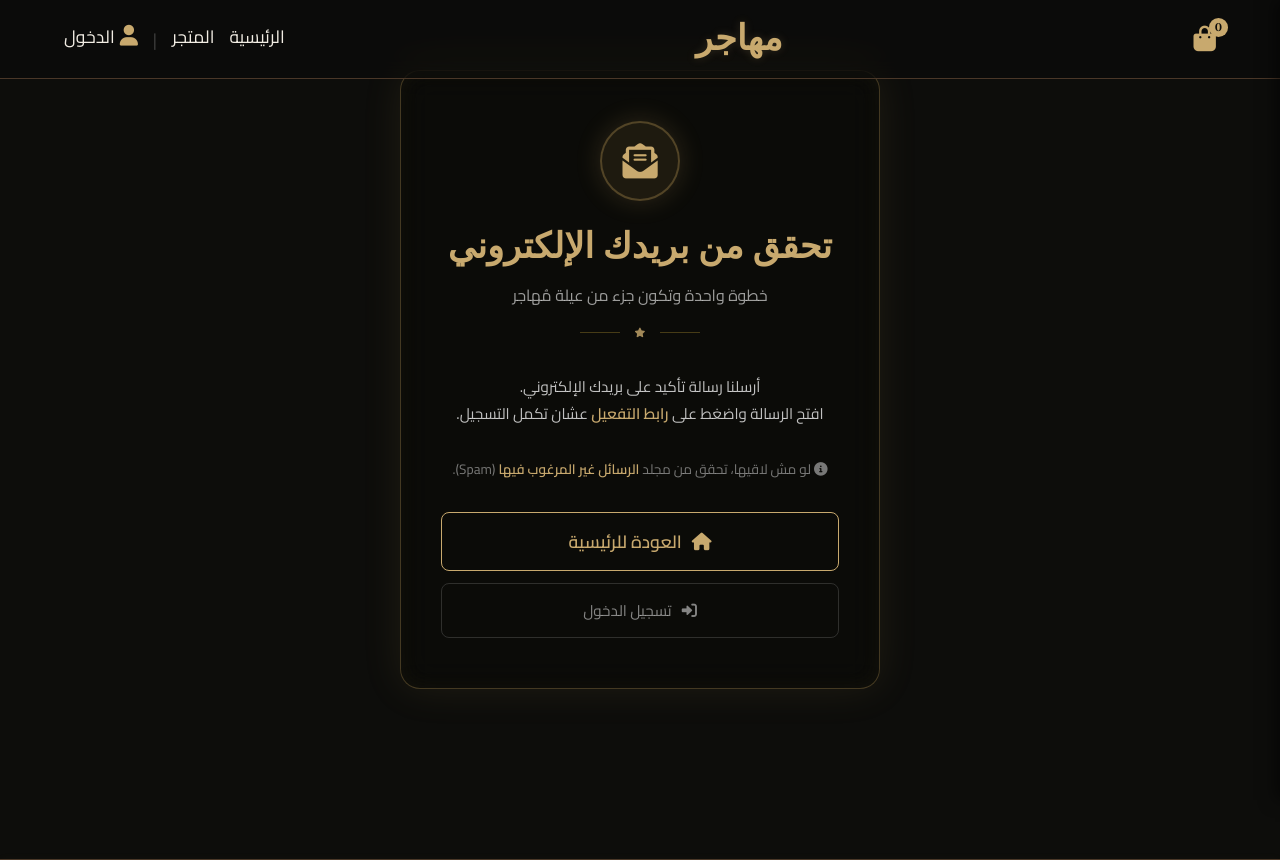
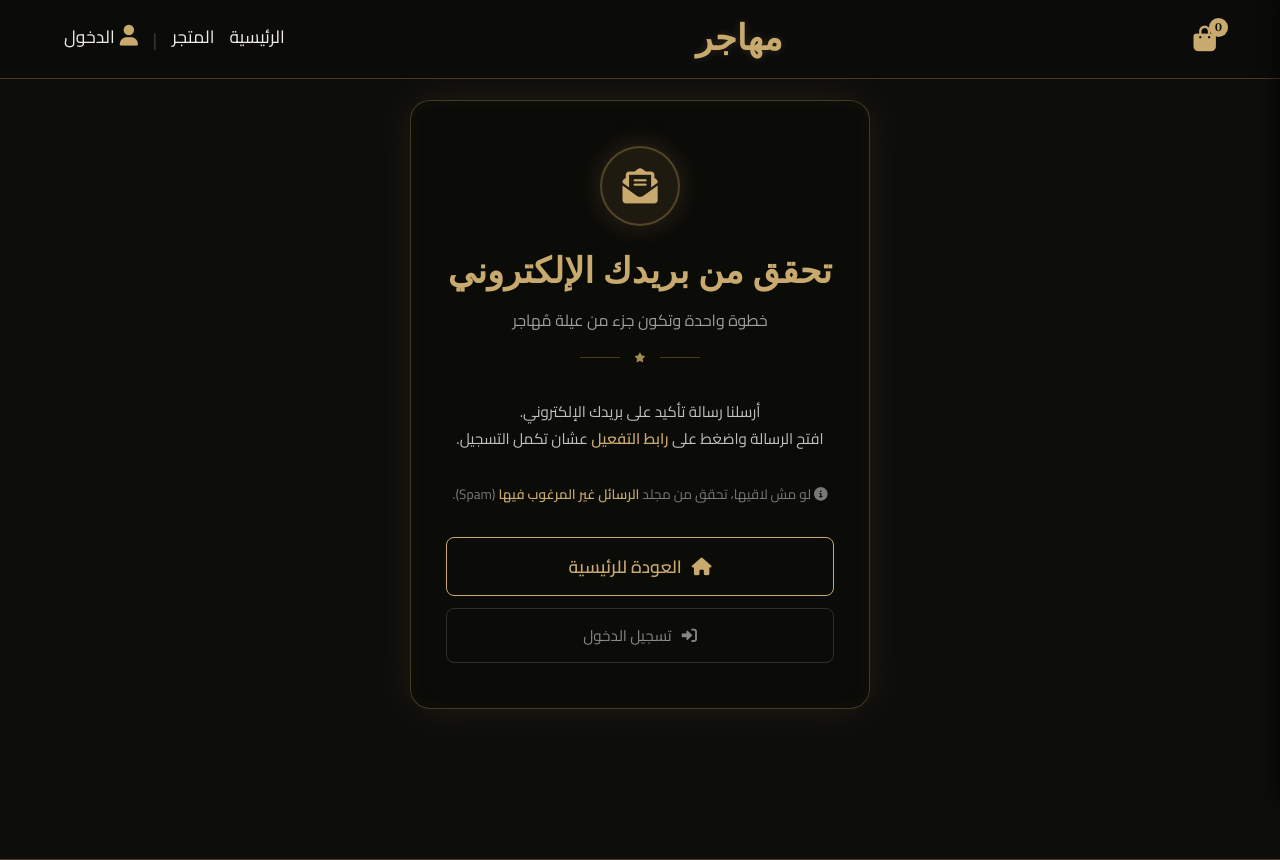
Before and after one commit to engziad05/mohager-store, a Django app: template templates/account/verification_sent.html in a window 1280 px wide. Shown: the top 860 px of the page. Run offline with Django 5.2, Linux system fonts and the light colour scheme; the template is opened without the code that fills it, so the values that code supplies are empty; some libraries are stand-ins or nearby versions; some web fonts are replaced; grey boxes are pictures that could not be loaded.

Commit message:
style: center verification page properly with better spacing

```diff
--- a/templates/account/verification_sent.html
+++ b/templates/account/verification_sent.html
@@ -6,14 +6,14 @@
 {% block content %}
 <style>
     .auth-page-wrapper {
-        min-height: 70vh;
+        min-height: 80vh;
         width: 100%;
         box-sizing: border-box;
         display: flex;
         flex-direction: column;
         justify-content: center;
         align-items: center;
-        padding: 50px 5%;
+        padding: 80px 5%;
         font-family: var(--font-body);
         direction: rtl;
         position: relative;
@@ -24,15 +24,14 @@
 
     .auth-container {
         width: 100%;
-        max-width: 480px;
+        max-width: 460px;
         background: rgba(10, 10, 8, 0.6);
         backdrop-filter: blur(15px);
         border-radius: 20px;
-        padding: 50px 40px;
+        padding: 45px 35px;
         box-shadow: 0 0 40px rgba(201, 167, 92, 0.1), inset 0 0 20px rgba(201, 167, 92, 0.05);
         border: 1px solid rgba(201, 167, 92, 0.3);
         text-align: center;
-        margin-bottom: 50px;
         position: relative;
         z-index: 10;
     }
```
